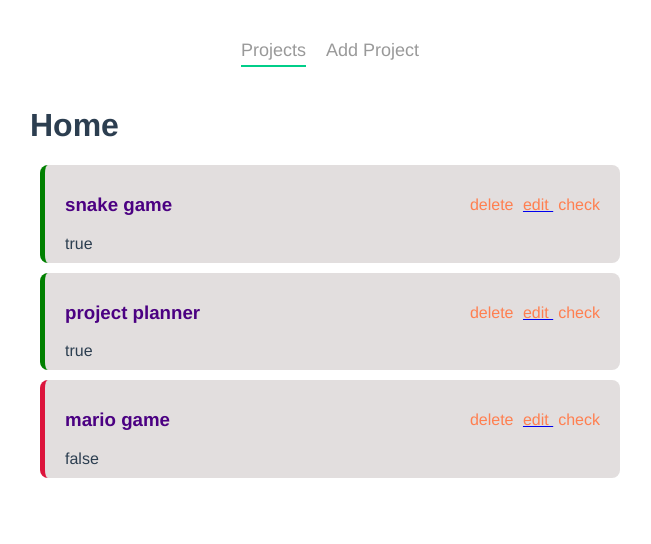
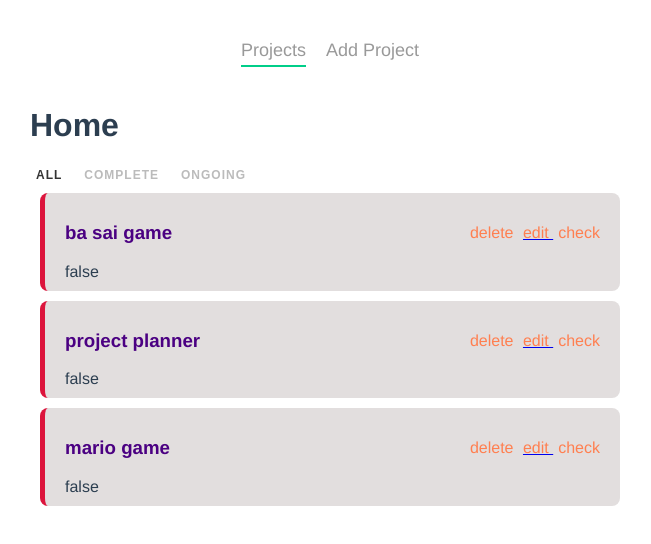
Before and after one commit to gloriabee/project_planner, a Vue app: page / in a window 1280 px wide. Shown: the top 544 px of the page, without its empty margins (310-961 px from the left). Built offline with nearby package versions, Linux system fonts and the light colour scheme; data requests are answered from the project's data file; the HTML template or start-up script is replaced by a standard one.

Commit message:
filter project feature

```diff
--- a/database/db.json
+++ b/database/db.json
@@ -2,14 +2,14 @@
   "projects": [
     {
       "id": 5,
-      "title": "snake game",
+      "title": "ba sai game",
       "detail": "java fx game",
-      "complete": true
+      "complete": false
     },
     {
       "title": "project planner",
       "detail": "create the planner folder for your projects",
-      "complete": true,
+      "complete": false,
       "id": 7
     },
     {
--- /dev/null
+++ b/src/components/FilterNav.vue
@@ -0,0 +1,37 @@
+<template>
+  <nav class="filter-nav">
+    <button @click="filterBy('all')" :class="{active: current==='all'}">all</button>
+    <button @click="filterBy('complete')" :class="{active: current==='complete'}">complete</button>
+    <button @click="filterBy('ongoing')" :class="{active: current==='ongoing'}">ongoing</button>
+  </nav>
+</template>
+
+<script>
+export default {
+    props:['current'],
+    methods:{
+        filterBy(value){
+               this.$emit("filterValue",value);
+        }
+    }
+}
+</script>
+
+<style>
+.filter-nav button{
+    background: none;
+    border: none;
+    color: #bbb;
+    outline: none;
+    font-size: 12px;
+    text-transform: uppercase;
+    margin-right: 10px;
+    letter-spacing: 1px;
+    font-weight: bold;
+    cursor: pointer;
+}
+
+button.active{
+    color:#333;
+}
+</style>
--- a/src/views/HomeView.vue
+++ b/src/views/HomeView.vue
@@ -1,24 +1,28 @@
 <template>
   <div class="home">
     <h1>Home</h1>
-    <div v-for="project in projects" :key="project.id">
+    <FilterNav @filterValue="current=$event" :current="current"></FilterNav>
+    <div v-for="project in filteredProjects" :key="project.id">
        <SingleProject :project="project"  @delete="deleteProject" @complete="completeProject"></SingleProject>
     </div>
   </div>
 </template>
 
 <script>
+import FilterNav from '../components/FilterNav'
 import SingleProject from '@/components/SingleProject.vue'
 // @ is an alias to /src
 
 export default {
   name: 'HomeView',
   components:{
+    FilterNav,
     SingleProject,
   },
   data(){
     return{
-      projects:[] //{}
+      projects:[],
+      current:"all" //{}
     }
   },
   methods:{
@@ -32,6 +36,21 @@
         return project.id===id;
       });
       findProject.complete=!findProject.complete;
+    }
+  },
+  computed:{
+    filteredProjects(){
+      if(this.current==="complete"){
+        return this.projects.filter((p)=>{
+          return p.complete
+        })
+      }
+      if(this.current==="ongoing"){
+        return this.projects.filter((p)=>{
+          return !p.complete
+        })
+      }
+    return this.projects;
     }
   },
   mounted(){
```
